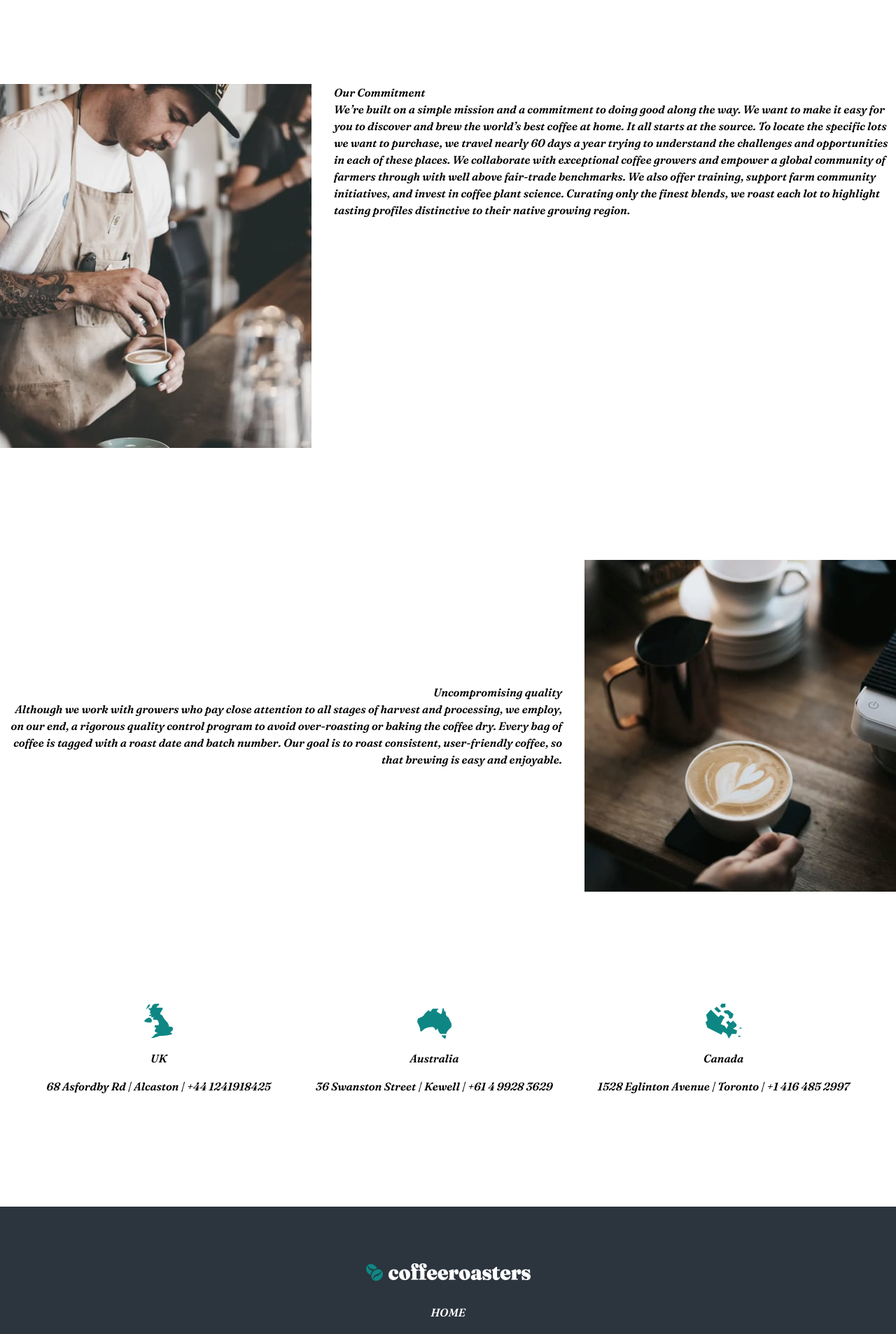
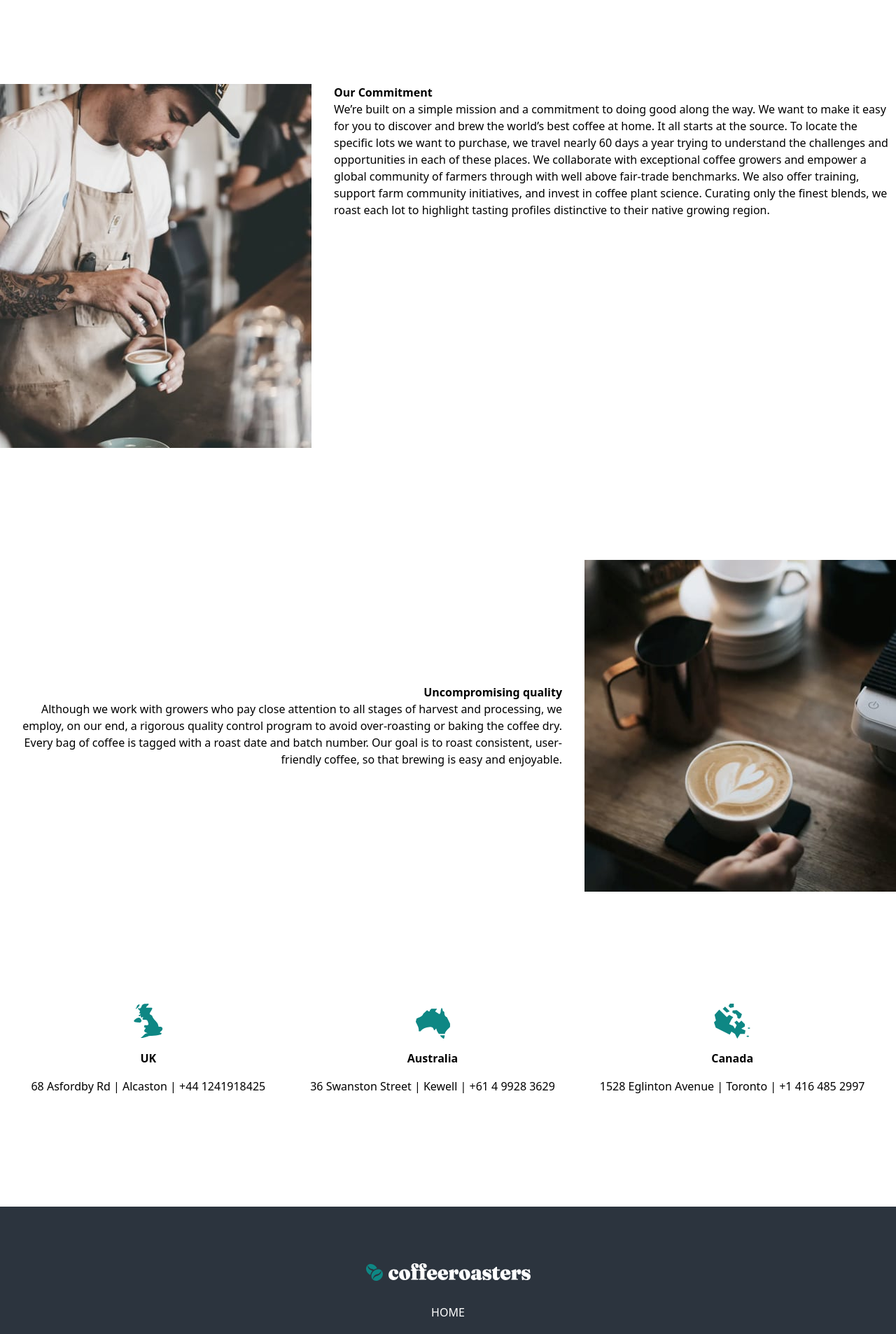
Before and after one commit to Jack-WebDev/coffeeroasters_Fullstack, a React (Vite) app in the folder Frontend/: page /about in a window 1280 px wide. Shown: the part 620-2526 px from the top of the page at 70% size. Built offline with nearby package versions, Linux system fonts and the light colour scheme.

Commit message:
styling for home and about almsost done

```diff
--- a/Frontend/src/components/Button.jsx
+++ b/Frontend/src/components/Button.jsx
@@ -1,3 +1,4 @@
+
 
 function Button({children}) {
   return (
--- a/Frontend/src/components/CoffeeTypes.jsx
+++ b/Frontend/src/components/CoffeeTypes.jsx
@@ -2,10 +2,10 @@
 function CoffeeTypes({img, title, text}) {
   return (
     <div>
-        <img src={img} alt="" />
+        <img className="mx-auto" src={img} alt="" />
 
         <div>
-            <h2>{title}</h2>
+            <h2 className="font-[600]">{title}</h2>
             <p>{text}</p>
         </div>
     </div>
--- a/Frontend/src/components/Hero.jsx
+++ b/Frontend/src/components/Hero.jsx
@@ -3,8 +3,8 @@ import Button from "./Button"
 function Hero({title, paragraph}) {
   return (
     <div className={`main__container text-white text-center md:text-start md:items-start lg:justify-center pb-[2rem]`}>
-        <h1 className="font-[900] font-header mt-[2rem]">{title}</h1>
-        <p className="font-text">{paragraph}</p>
+        <h1 className="font-[900] mt-[2rem]">{title}</h1>
+        <p>{paragraph}</p>
         <Button>Create Plan</Button>
     </div>
   )
--- a/Frontend/src/components/Locations.jsx
+++ b/Frontend/src/components/Locations.jsx
@@ -3,7 +3,7 @@ function Locations({bgImg, title, loc1,loc2,loc3}) {
   return (
     <div className="grid place-items-center text-center gap-[1rem]">
         <img src={bgImg} alt="" />
-        <h3>{title}</h3>
+        <h3 className="font-[900]">{title}</h3>
         <p>{loc1} | {loc2} | {loc3}</p>
     </div>
   )
--- a/Frontend/src/index.css
+++ b/Frontend/src/index.css
@@ -4,10 +4,7 @@
 @tailwind components;
 @tailwind utilities;
 
-:root {
-    font-family: 'Barlow', sans-serif;
-    font-family: 'Fraunces', serif;
-}
+
 
 .navbar {
 
--- a/Frontend/src/pages/AboutPage.jsx
+++ b/Frontend/src/pages/AboutPage.jsx
@@ -16,7 +16,7 @@ function AboutPage() {
       <img className="hidden lg:inline-block" src="/src/assets/about/desktop/image-commitment.jpg" alt="" />
 
       <div>
-        <h2>Our Commitment</h2>
+        <h2 className="font-[900]">Our Commitment</h2>
         <p className="font-serif font-normal">We’re built on a simple mission and a commitment to doing good along the way. We want to make it easy for you to discover and brew the world’s best coffee at home. It all starts at the source. To locate the specific lots we want to purchase, we travel nearly 60 days a year trying to understand the challenges and opportunities in each of these places. We collaborate with exceptional coffee growers and empower a global community of farmers through with well above fair-trade benchmarks. We also offer training, support farm community initiatives, and invest in coffee plant science. Curating only the finest blends, we roast each lot to highlight tasting profiles distinctive to their native growing region.</p>
       </div>
     </div>
@@ -27,7 +27,7 @@ function AboutPage() {
       <img className="hidden lg:inline-block" src="/src/assets/about/desktop/image-quality.jpg" alt="" />
 
     <div>
-      <h2>Uncompromising quality</h2>
+      <h2 className="font-[900]">Uncompromising quality</h2>
       <p>Although we work with growers who pay close attention to all stages of harvest and processing, we employ, on our end, a rigorous quality control program to avoid over-roasting or baking the coffee dry. Every bag of coffee is tagged with a roast date and batch number. Our goal is to roast consistent, user-friendly coffee, so that brewing is easy and enjoyable.</p>
     </div>
     </div>
--- a/Frontend/tailwind.config.js
+++ b/Frontend/tailwind.config.js
@@ -3,8 +3,8 @@ export default {
   content: ["./index.html", "./src/**/*.{js,ts,jsx,tsx}"],
   theme: {
     fontFamily: {
-      'header': ["Barlow", "sans-serif"],
-      'text': ["Fraunces", "serif"],
+      'text': ["Barlow", "sans-serif"],
+      'header': ["Fraunces", "serif"],
     },
     extend: {},
   },
```
